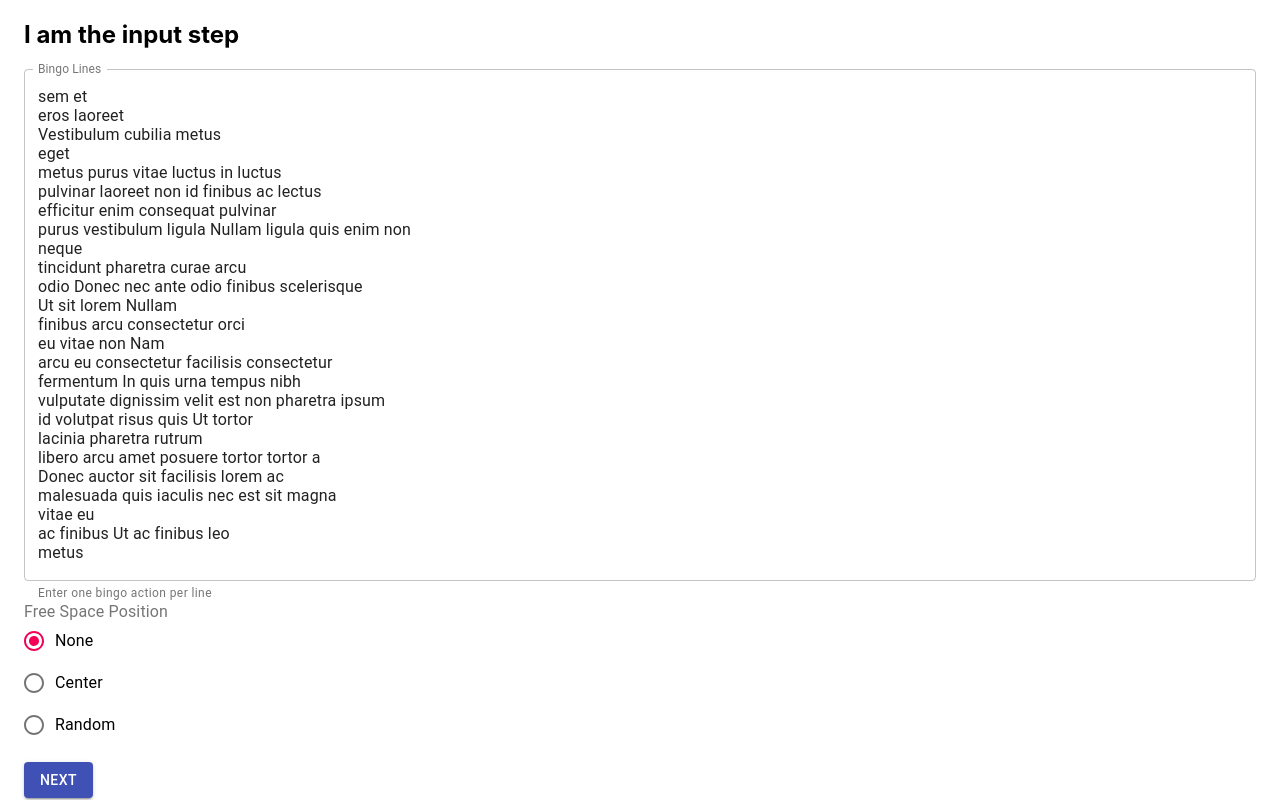
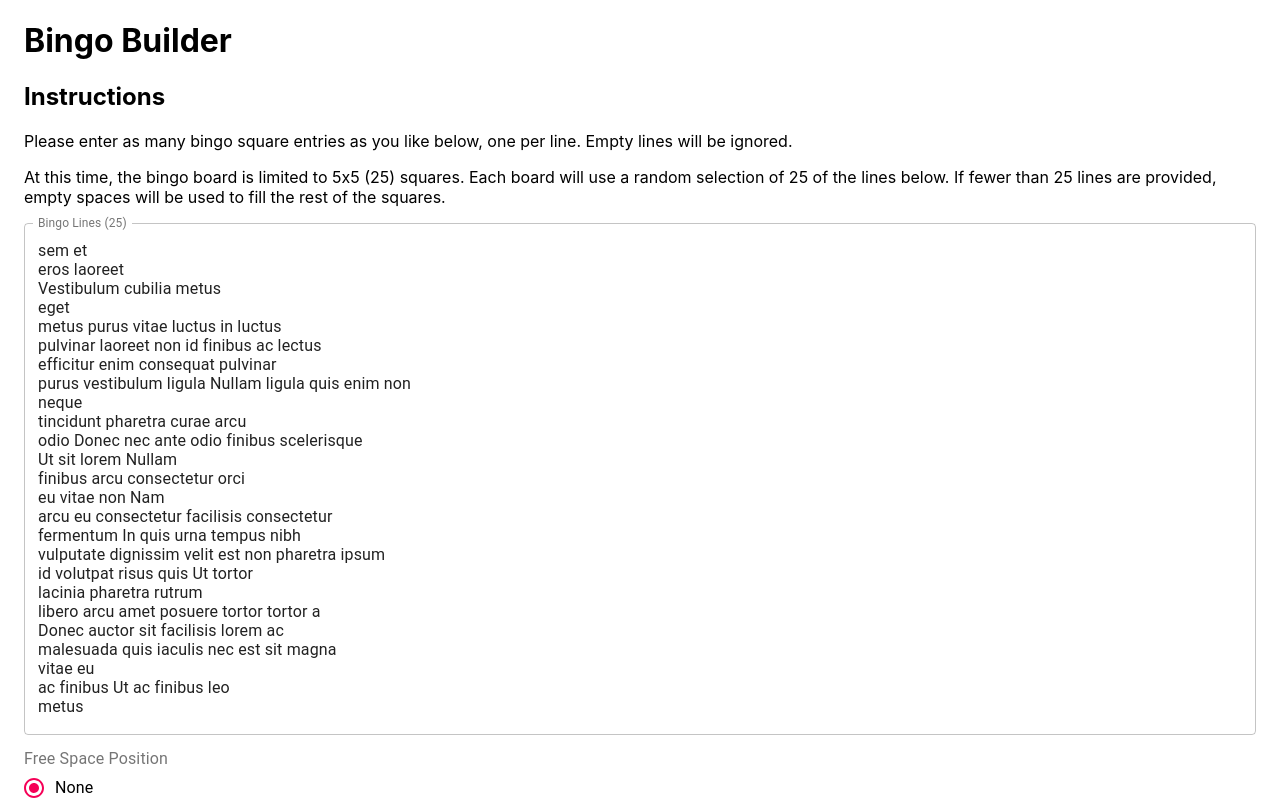
Before and after one commit to DSurguy/bingo-builder, a React (Vite) app: page / in a window 1280 px wide. Shown: the top 801 px of the page. Built offline with nearby package versions, Linux system fonts and the light colour scheme.

Commit message:
Update instructions and pad to minimum 25 lines

```diff
--- a/src/steps/InputStep.tsx
+++ b/src/steps/InputStep.tsx
@@ -1,4 +1,4 @@
-import React, { MouseEvent, useState } from 'react'
+import React, { MouseEvent, useState, useEffect } from 'react'
 import { TextField, Button, Box, Container, FormControl, FormLabel, RadioGroup, FormControlLabel, Radio } from '@material-ui/core'
 import lineSeedWords from '../lipsumSeed';
 import { getRandomIntInclusive } from '../utils/random';
@@ -14,6 +14,7 @@ export default function InputStep({ onComplete }: Props) {
     return new Array(numberOfWords).fill("").map(() => lineSeedWords[getRandomIntInclusive(0, lineSeedWords.length - 1)]).join(' ');
   }).join("\n");
   const [lines, setLines] = useState(lineSeed)
+  const [numLines, setNumLines] = useState(25)
   const [freeSpaceSetting, setFreeSpaceSetting] = useState(FreeSpaceSetting.none)
 
   const onBingoLinesChange = (e: React.ChangeEvent<HTMLInputElement>) => {
@@ -21,31 +22,50 @@ export default function InputStep({ onComplete }: Props) {
   }
 
   const onNextClick = (e: MouseEvent) => {
+    const paddedLines = lines.split(/[\n\r]/g).map(line => line.trim()).filter(l => l);
+    while(paddedLines.length < 25) paddedLines.push("");
+
     onComplete({
-      lines: lines.split(/\n/g).map(line => line.trim()),
+      lines: paddedLines,
       freeSpaceSetting
     });
   }
 
+  useEffect(() => {
+    setNumLines(lines.split(/[\n\r]/g).map(line => line.trim()).filter(l => l).length)
+  }, [lines])
+
   return (
     <Container>
       <Box className="intro" marginTop={2}>
-        <h2>I am the input step</h2>
+        <h1>Bingo Builder</h1>
+        <Box>
+          <h2>Instructions</h2>
+          <p>
+            Please enter as many bingo square entries as you like below, one per line. Empty lines will be ignored.
+          </p>
+          <p>
+            At this time, the bingo board is limited to 5x5 (25) squares. Each board will use a random selection of
+            25 of the lines below. If fewer than 25 lines are provided, empty spaces will be used to fill the rest
+            of the squares.
+          </p>
+        </Box>
       </Box>
       <Box marginTop={2}>
         <TextField
           id="bingoLines"
-          label="Bingo Lines"
+          label={`Bingo Lines (${numLines})`}
           multiline
           value={lines}
           onChange={onBingoLinesChange}
-          helperText="Enter one bingo action per line"
           fullWidth
           InputProps={{
             fullWidth: true
           }}
           variant="outlined"
         ></TextField>
+      </Box>
+      <Box marginTop={2}>
         <FormControl component="fieldset">
           <FormLabel component="legend">Free Space Position</FormLabel>
           <RadioGroup aria-label="Free Space Position" name="freeSpacePosition" value={freeSpaceSetting} onChange={e => setFreeSpaceSetting(e.target.value as FreeSpaceSetting)}>
@@ -55,7 +75,7 @@ export default function InputStep({ onComplete }: Props) {
           </RadioGroup>
         </FormControl>
       </Box>
-      <Box className="actions" marginTop={2}>
+      <Box className="actions" marginTop={2} marginBottom={2}>
         <Button
           variant="contained"
           color="primary"
```
